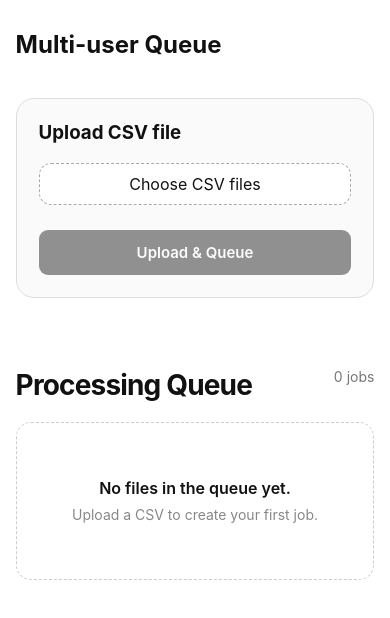
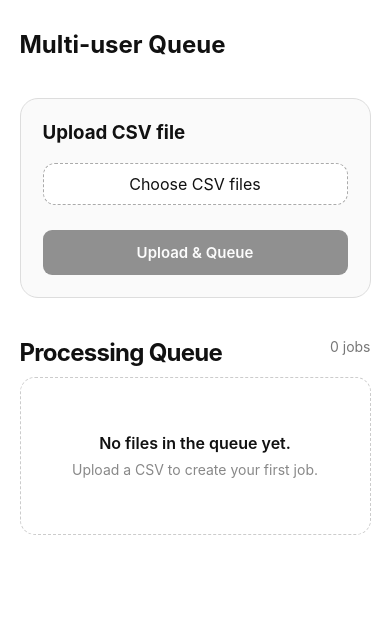
Before and after one commit to surajkumarsatya/Binaire_Freznel_Assessment, a React (Vite) app in the folder client/: page / in a window 390 px wide. Shown: the top 618 px of the page. Built offline with nearby package versions, Linux system fonts and the light colour scheme.

Commit message:
style: improve responsive job queue layout

```diff
--- a/client/src/App.css
+++ b/client/src/App.css
@@ -1,7 +1,7 @@
 .app {
-  width: min(1100px, 92%);
+  width: 90%;
   margin: 0 auto;
-  padding: 50px 0 80px;
+  padding: 20px 0 50px;
 }
 
 html,
@@ -15,7 +15,7 @@ body {
   justify-content: space-between;
   align-items: flex-start;
   gap: 30px;
-  margin-bottom: 20px;
+  margin-bottom: 10px;
 }
 
 .eyebrow {
@@ -63,7 +63,7 @@ h2 {
 }
 
 .upload-section {
-  margin-bottom: 70px;
+  margin-bottom: 40px;
 }
 
 .upload-card {
@@ -109,6 +109,34 @@ h2 {
   border-radius: 8px;
   background: #eee;
   font-size: 13px;
+}
+
+.selected-file-info {
+  display: flex;
+  flex-direction: column;
+  gap: 4px;
+}
+
+.file-priority {
+  display: flex;
+  gap: 6px;
+}
+
+.file-priority-button {
+  padding: 6px 10px;
+  border: 1px solid #ccc;
+  border-radius: 6px;
+  background: white;
+  color: #555;
+  cursor: pointer;
+  font-size: 12px;
+  font-weight: 600;
+}
+
+.file-priority-button.active {
+  border-color: #111;
+  background: #111;
+  color: white;
 }
 
 .priority-section {
@@ -173,12 +201,12 @@ h2 {
   display: flex;
   align-items: flex-end;
   justify-content: space-between;
-  margin-bottom: 20px;
+  margin-bottom: 10px;
 }
 
 .section-heading h2 {
   margin-bottom: 0;
-  font-size: 28px;
+  font-size: 24px;
   letter-spacing: -0.03em;
 }
 
@@ -206,7 +234,8 @@ h2 {
 
 .jobs {
   display: grid;
-  gap: 14px;
+  grid-template-columns: repeat(3, 1fr);
+  gap: 16px;
 }
 
 .job-card {
@@ -399,7 +428,15 @@ h2 {
   text-align: right;
 }
 
-@media (max-width: 700px) {
+/* Tablet */
+@media (max-width: 900px) {
+  .jobs {
+    grid-template-columns: repeat(2, 1fr);
+  }
+}
+
+/* Mobile */
+@media (max-width: 600px) {
   .app {
     padding-top: 30px;
   }
@@ -421,4 +458,8 @@ h2 {
     align-items: flex-start;
     gap: 10px;
   }
+
+  .jobs {
+    grid-template-columns: 1fr;
+  }
 }
```
